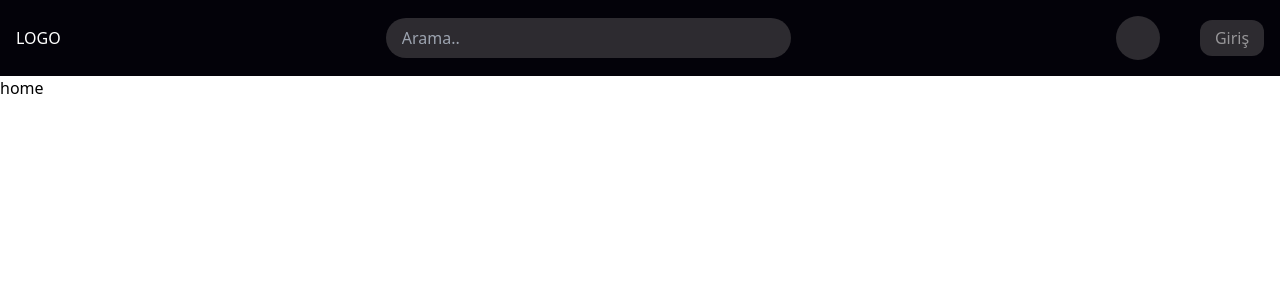
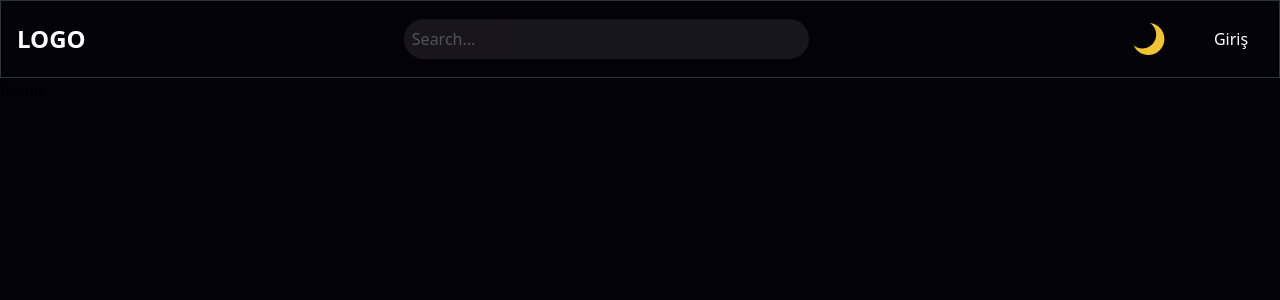
Before and after one commit to ozdemirasaf/Inkspire, a React (Vite) app: page / in a window 1280 px wide. Shown: the top 300 px of the page. Built offline with nearby package versions, Linux system fonts and the light colour scheme.

Commit message:
Navbar complete.

```diff
--- a/package.json
+++ b/package.json
@@ -10,6 +10,7 @@
     "preview": "vite preview"
   },
   "dependencies": {
+    "classnames": "^2.5.1",
     "react": "^18.3.1",
     "react-dom": "^18.3.1",
     "react-router-dom": "^6.27.0"
--- a/src/index.css
+++ b/src/index.css
@@ -1,3 +1,8 @@
 @tailwind base;
 @tailwind components;
 @tailwind utilities;
+
+html,
+body {
+    background-color: #030209;
+}
--- a/src/layouts/navbar/index.jsx
+++ b/src/layouts/navbar/index.jsx
@@ -1,31 +1,61 @@
 import { Link } from "react-router-dom";
+import { useState } from "react";
+import classNames from "classnames";
 
 export default function Navbar() {
+    const [isOpen, setIsOpen] = useState(false);
 
     return (
-        <nav className="bg-[#030209] border-[#2F3336] ">
+        <nav className="bg-[#030209] border border-[#2F3336]">
             <div className="max-w-screen-xl flex flex-wrap items-center justify-between mx-auto p-4">
 
-                <Link className="text-white">LOGO</Link>
+                <Link to="/" className="flex items-center space-x-3 rtl:space-x-reverse">
+                    <span className="self-center text-2xl font-semibold whitespace-nowrap text-white">LOGO</span>
+                </Link>
 
-                {/* Mobil menü butonu */}
-                <button data-collapse-toggle="navbar-default" type="button" className="inline-flex items-center p-2 w-10 h-10 justify-center text-sm text-gray-500 rounded-lg md:hidden hover:bg-gray-100 focus:outline-none focus:ring-2 focus:ring-gray-200 dark:text-gray-400 dark:hover:bg-gray-700 dark:focus:ring-gray-600" aria-controls="navbar-default" aria-expanded="false">
-                    <span className="sr-only">Open main menu</span>
-                    <svg className="w-5 h-5" aria-hidden="true" xmlns="http://www.w3.org/2000/svg" fill="none" viewBox="0 0 17 14">
-                        <path stroke="currentColor" stroke-linecap="round" stroke-linejoin="round" stroke-width="2" d="M1 1h15M1 7h15M1 13h15" />
-                    </svg>
-                </button>
+                <div className="flex items-center justify-between flex-1 md:flex md:w-auto md:order-1" id="navbar-search">
+                    <div className="flex justify-center flex-1">
+                        <input
+                            type="text"
+                            className="p-2 bg-[#2D2B30] rounded-3xl outline-none text-[#fff] opacity-50 md:w-[25.313rem] h-[2.5rem] "
+                            placeholder="Search..."
+                        />
+                    </div>
 
-                {/* Arama ve diğer öğeler */}
-                <div className="hidden w-full md:flex md:w-auto" id="navbar-default">
-                    <input type="text" className="w-full md:w-[25.313rem] h-[2.5rem] bg-[#2D2B30] rounded-3xl pl-4 text-[#ffff] text-opacity-50 outline-none" placeholder="Arama.." />
+                    <div className="hidden md:flex justify-center items-center space-x-4 gap-3">
+                        <div className="h-11 w-11 rounded-full hover:bg-[#ffffff1a] cursor-pointer flex items-center justify-center transition-colors">
+                            <img src="/images/moon.png" alt="" />
+                        </div>
+
+                        <div className="w-16 h-9 rounded-2xl text-[#fff] cursor-pointer flex items-center justify-center hover:bg-[#ffffff1a] transition-colors font-medium">
+                            <Link>Giriş</Link>
+                        </div>
+                    </div>
                 </div>
 
-                <div className="flex flex-col md:flex-row items-center w-full md:w-auto gap-4 md:gap-10 mt-2 md:mt-0">
-                    <div className="w-11 h-11 rounded-full bg-[#2D2B30]"></div>
+                <div className="flex md:order-2 md:ml-auto">
+                    <button
+                        onClick={() => setIsOpen(!isOpen)}
+                        className="inline-flex items-center p-2 w-16 h-16 justify-center text-sm text-gray-500 rounded-lg md:hidden outline-none hover:bg-[#ffffff1a]"
+                        aria-controls="navbar-search"
+                        aria-expanded={isOpen}
+                    >
+                        <span className="sr-only">Open main menu</span>
+                        <svg className="w-5 h-5" aria-hidden="true" xmlns="http://www.w3.org/2000/svg" fill="none" viewBox="0 0 17 14">
+                            <path stroke="currentColor" stroke-linecap="round" stroke-linejoin="round" stroke-width="2" d="M1 1h15M1 7h15M1 13h15" />
+                        </svg>
+                    </button>
+                </div>
+            </div>
 
-                    <div className="w-16 h-9 bg-[#2D2B30] rounded-xl flex items-center justify-center cursor-pointer">
-                        <p className="text-[#fff] text-opacity-50">Giriş</p>
+            <div className={classNames("md:hidden bg-[#2D2B30]", { 'block': isOpen, 'hidden': !isOpen })}>
+                <div className="flex flex-col p-4 items-center justify-center gap-3">
+                    <div className="h-11 w-11 rounded-full hover:bg-[#ffffff1a] cursor-pointer flex items-center justify-center">
+                        <img src="/images/moon.png" alt="" />
+                    </div>
+
+                    <div className="w-16 h-9 rounded-2xl text-[#fff] cursor-pointer flex items-center justify-center hover:bg-[#ffffff1a] font-medium">
+                        <Link to="/login">Giriş</Link>
                     </div>
                 </div>
             </div>
```
Also changed, not shown: public/images/moon.png (added), 1 other file (tests, documents, lock files or other folders).
